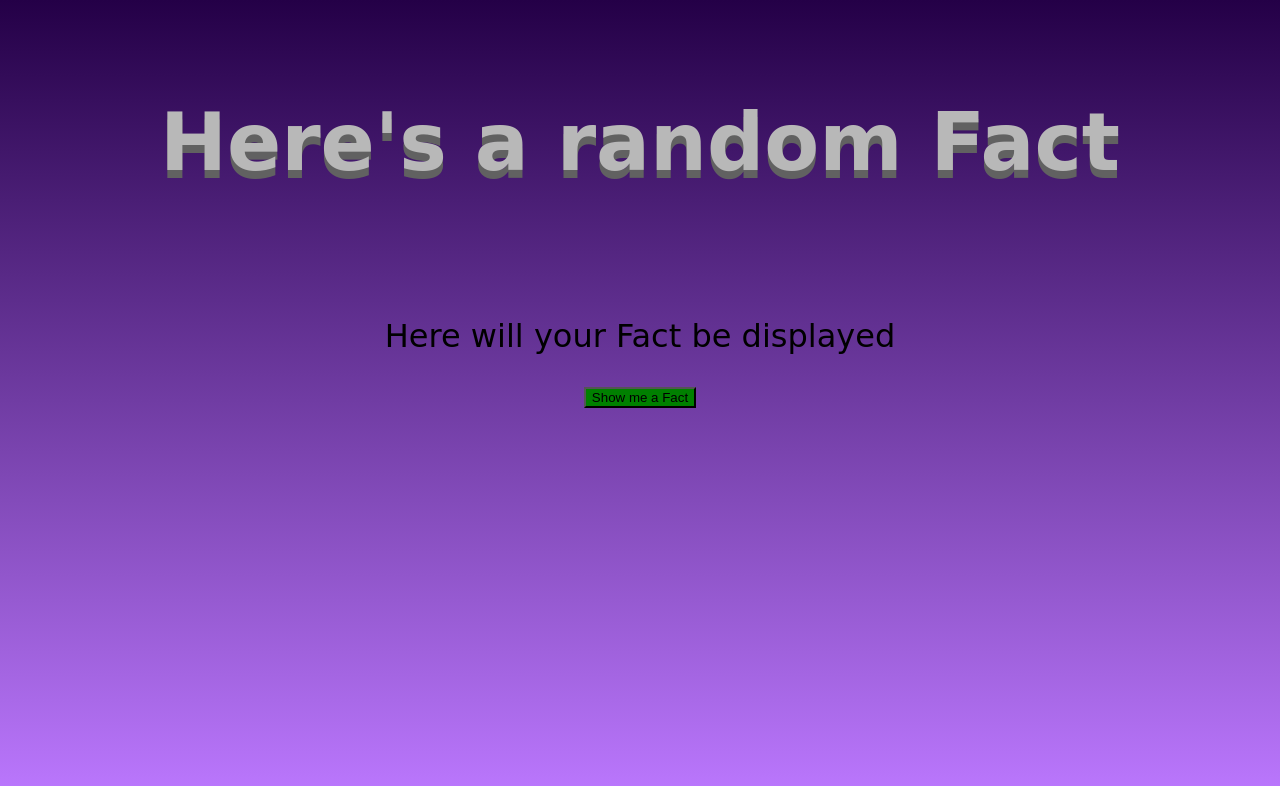
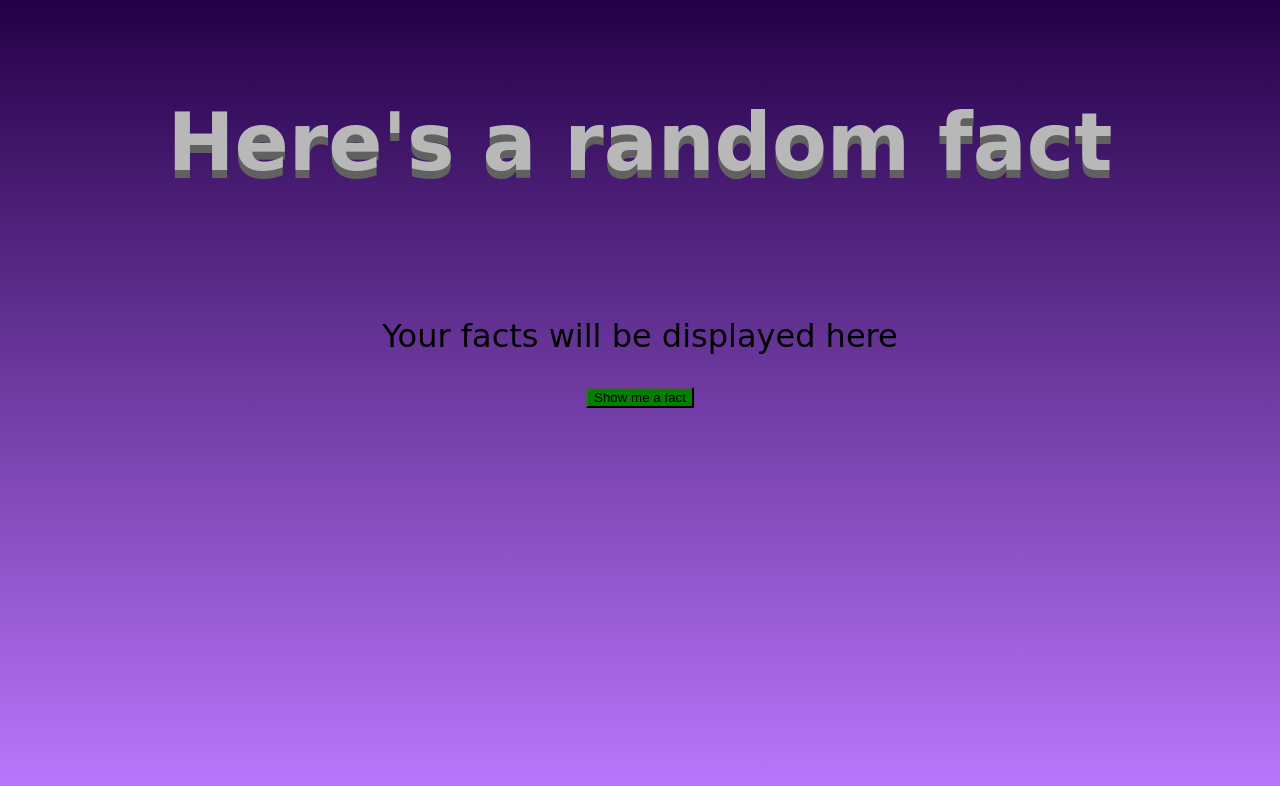
Before and after one commit to SpogotenauPOGGERS/RandomFact, a plain HTML site: page randomfact/index.html in a window 1280 px wide. Drawn offline with Linux system fonts and the light colour scheme; a web font is replaced by a local one.

Commit message:
Add files via upload

```diff
--- a/randomfact/index.html
+++ b/randomfact/index.html
@@ -16,9 +16,9 @@
   </head>
   <body>
     <div class="main">
-      <h1 class="title">Here's a random Fact</h1>
-      <p class="fact">Here will your Fact be displayed</p>
-      <button class="button">Show me a Fact</button>
+      <h1 class="title">Here's a random fact</h1>
+      <p class="fact">Your facts will be displayed here</p>
+      <button class="button">Show me a fact</button>
     </div>
   </body>
 </html>
```
